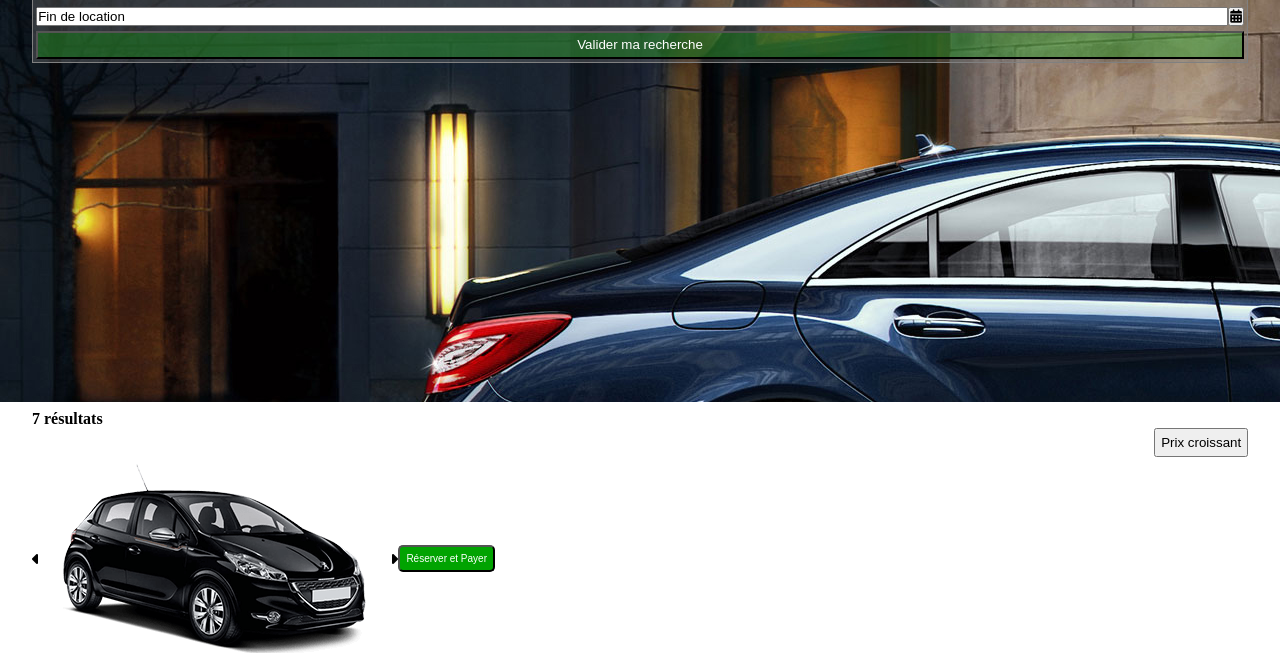
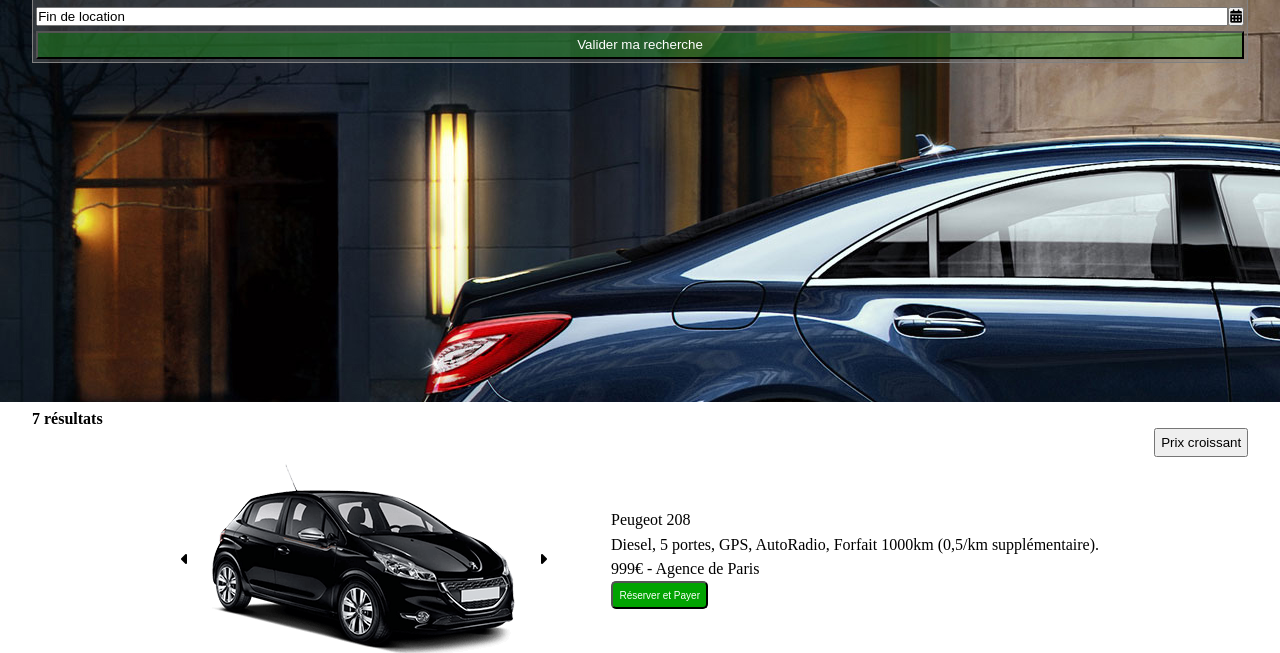
Before and after one commit to GeulinJeanBaptiste/Foad-06-12-2023-JB, a plain HTML site: page index.html in a window 1280 px wide. Shown: the part 148-801 px from the top of the page. Drawn offline with Linux system fonts and the light colour scheme.

Commit message:
media screen

```diff
--- a/assets/css/style.css
+++ b/assets/css/style.css
@@ -103,8 +103,6 @@ input {
 /* MAIN */
 /* MAIN */
 
-
-
 #main {
     width: 95%;
     margin: auto;
@@ -154,3 +152,23 @@ input {
 .fa-caret-right {
     cursor: pointer;
 }
+
+@media screen and (min-width: 576px) {
+
+    #car {
+        display: flex;
+        flex-direction: row;
+        justify-content: center;
+    }
+
+    #description_title,
+    #description_text,
+    #description_price {
+        display: block;
+        padding: 0.2rem 0;
+    }
+
+    #description {
+        padding-left: 4rem;
+    }
+}
```
